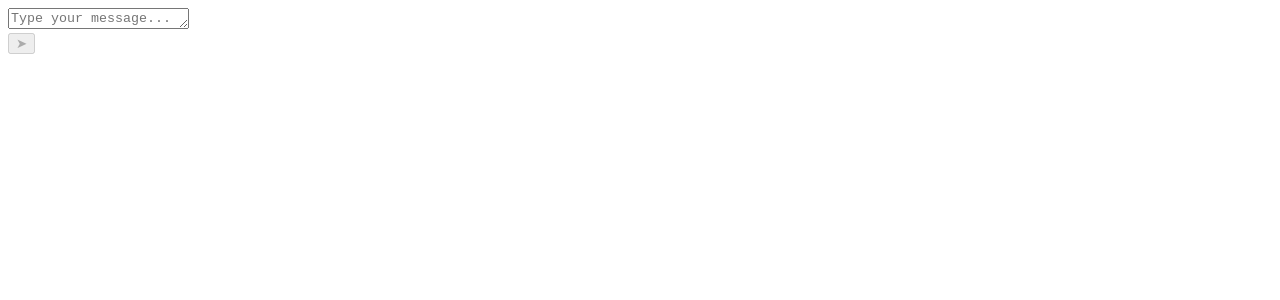
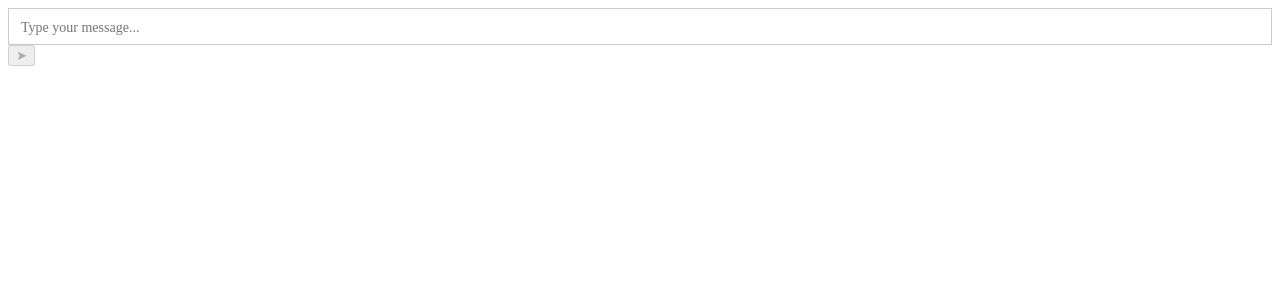
Before and after one commit to znhw/aqc_react, a React (Vite) app: page / in a window 1280 px wide. Shown: the top 300 px of the page. Built offline with nearby package versions, Linux system fonts and the light colour scheme.

Commit message:
fix textbox auto resize

```diff
--- a/src/components/chat/MessageInput.tsx
+++ b/src/components/chat/MessageInput.tsx
@@ -17,7 +17,7 @@ export function MessageInput({
     const [message, setMessage] = useState('');
     const textareaRef = useRef<HTMLTextAreaElement>(null);
 
-    const isEmpty = message.trim() === '';
+    const isEmpty = message.trim().length === 0;
 
     const handleChange = (e: React.ChangeEvent<HTMLTextAreaElement>) => {
         setMessage(e.target.value);
@@ -28,9 +28,6 @@ export function MessageInput({
         if (!trimmed) return;
         onSend(trimmed);
         setMessage('');
-        if (textareaRef.current) {
-            textareaRef.current.style.height = 'auto';
-        }
         textareaRef.current?.focus();
     }, [message, onSend]);
 
--- a/src/components/ui/Primitives.css
+++ b/src/components/ui/Primitives.css
@@ -1,15 +1,16 @@
-/* ─── Textarea ─── */
-.textarea {
-  padding: 0.625rem 0.875rem;
+/* Use the class name you actually passed: .textarea-field */
+.textarea-field {
+  display: block;
+  width: 100%;
+  padding: 8px 12px;
+  /* Use a unitless line-height for easier math */
+  line-height: 1.5;
+  font-family: inherit;
+  font-size: 14px;
+  border: 1px solid #ccc;
+  box-sizing: border-box; /* Crucial for height calculations */
   resize: none;
-  line-height: 1.6;
-  min-height: 1.6em;
-  overflow-y: hidden;
   overflow: hidden;
-  resize: none;
-  box-sizing: border-box;
-    transition: height 0.1s ease;
-    field-sizing: content;
 }
 
 .message-input__textarea {
@@ -22,8 +23,7 @@
   flex: 1;
   padding: 0;
   align-self: center;
-  resize: none;
-  overflow-y: hidden;
+  /* resize: none; */
 }
 
 .message-input__textarea::placeholder {
--- a/src/components/ui/TextArea.tsx
+++ b/src/components/ui/TextArea.tsx
@@ -1,4 +1,4 @@
-import React, { forwardRef, useRef } from 'react';
+import React, { forwardRef, useRef, useEffect, useImperativeHandle } from 'react';
 import './Primitives.css'
 
 export interface TextAreaProps extends React.TextareaHTMLAttributes<HTMLTextAreaElement> {
@@ -7,43 +7,62 @@ export interface TextAreaProps extends React.TextareaHTMLAttributes<HTMLTextArea
     maxRows?: number;
 }
 
-export const TextArea = React.forwardRef<HTMLTextAreaElement, TextAreaProps>(function TextArea(
+export const TextArea = forwardRef<HTMLTextAreaElement, TextAreaProps>(function TextArea(
     {
         label,
         placeholder,
+        value,
         maxRows = 6,
         className = '',
         id,
         onChange,
+        style = {},
         ...props
     },
     ref
 ) {
     const innerRef = useRef<HTMLTextAreaElement>(null);
-    const resolvedRef = ref ?? innerRef;
-    // const resolvedRef = ( ref ?? innerRef ) as React.RefObject<HTMLTextAreaElement>;
-    const textareaId = id ?? (label ? label.toLowerCase().replace(/\s+/g, '-') : undefined);
 
-    function handleChange(e: React.ChangeEvent<HTMLTextAreaElement>) {
-        const el = e.target;
-        el.style.height = 'auto';
-        const lineHeight = parseInt(getComputedStyle(el).lineHeight);
-        el.style.height = Math.min(el.scrollHeight, lineHeight * maxRows) + 'px';
-        onChange?.(e);
-    }
+    useImperativeHandle(ref, () => innerRef.current!)
+
+    useEffect(() => {
+        const el = innerRef.current;
+        if (!el) return;
+
+        // 1. Reset height to shrink if text was deleted
+        el.style.height = '0px';
+
+        // 2. Get computed styles to find line-height and padding
+        const computed = window.getComputedStyle(el);
+        const lineHeight = parseFloat(computed.lineHeight);
+        const paddingTop = parseFloat(computed.paddingTop);
+        const paddingBottom = parseFloat(computed.paddingBottom);
+
+        // Total height of the text content
+        const contentHeight = el.scrollHeight;
+
+        // Calculate max allowed height based on maxRows
+        // We add padding back because scrollHeight includes it
+        const maxHeight = (lineHeight * maxRows) + paddingTop + paddingBottom;
+
+        if (contentHeight > maxHeight) {
+            el.style.height = `${maxHeight}px`;
+            el.style.overflowY = 'auto';
+        } else {
+            el.style.height = `${contentHeight}px`;
+            el.style.overflowY = 'hidden';
+        }
+    }, [value, maxRows]);
 
     return (
-        <div className={`textarea-wrapper ${className}`}>
-            {label && <label htmlFor={textareaId} className="textarea-label">{label}</label>}
             <textarea
-                id={textareaId}
-                ref={resolvedRef}
+                ref={innerRef}
                 placeholder={placeholder}
-                onChange={handleChange}
-                rows={1}
+                value={value}
+                onChange={onChange}
                 className={`textarea-field ${className}`}
+                style={{ resize: 'none', ...style }}
                 {...props}
             />
-        </div>
     )
 })
```
